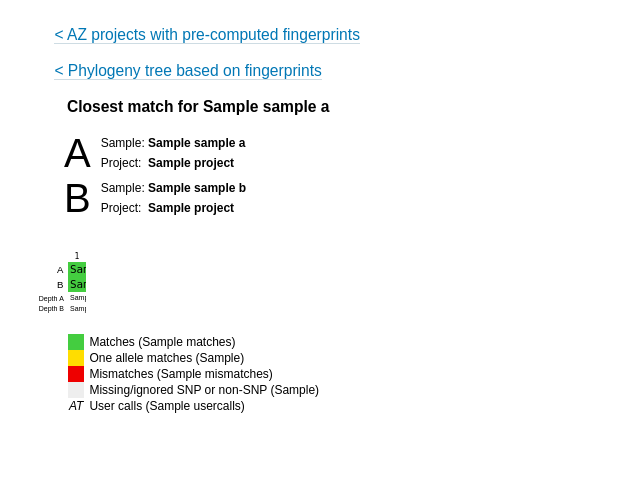
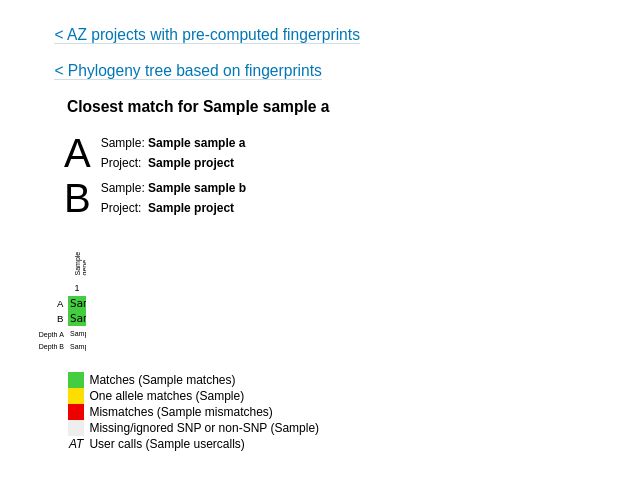
Before and after one commit to vladsaveliev/ClearUp, a Flask app: template fingerprinting/templates/sample.html in a window 1280 px wide. Shown: the top 490 px of the page, without its empty margins (0-640 px from the left). Run offline with Flask 2, Linux system fonts and the light colour scheme; the template is opened without the code that fills it: most values are stand-ins (such as "Sample title", 1, 10 or a date in 2020); parts of the project's set-up code (start-up, migrations or seed data) failed here and were passed over; some libraries are stand-ins or nearby versions.

Commit message:
Exposing gene names in the sample view, and storing variant depths in DB.

```diff
--- a/fingerprinting/model.py
+++ b/fingerprinting/model.py
@@ -64,6 +64,8 @@ class SNP(db.Model):
     allele1 = db.Column(db.String(1))
     allele2 = db.Column(db.String(1))
     depth = db.Column(db.Integer)
+    allele1_depth = db.Column(db.Integer)
+    allele2_depth = db.Column(db.Integer)
     usercall = db.Column(db.String)
 
     location_id = db.Column(db.String, db.ForeignKey('location.id'))
--- a/fingerprinting/static/css/sample.css
+++ b/fingerprinting/static/css/sample.css
@@ -48,7 +48,6 @@ table.snpCalls  {
 td.matchSampleInfoName  {
 	text-align: right;
 }
-
 td.matchSampleInfoValue  {
 	text-align: left;
 	font-weight: bold;
@@ -99,22 +98,35 @@ table.match td.cell {
     text-align: center;
 	padding: 1px 2px 1px 2px;
 }
-td.toprow, td.bottomrow, td.scorerow, td.snpIndex {
+td.toprow, td.bottomrow {
 	font-size: 11px;
 	font-family: monospace;
+}
+td.snp_index_td {
+	font-size: 9px;
+}
+td.snp_gene {
+	font-size: 7px;
+}
+td.snp_gene * {
+    transform: rotate(-90deg);
+	/*transform-origin: 50% 25%;*/
+	transform-origin: 100% 35%;
+    height: 30px;
 }
 td.bottomrow {
     border-bottom: 1px solid white;
 }
-td.snpIndex {
+table.match td.snp_index {
 	text-align: center;
 	font-size: 8px;
     border-top: 1px solid white;
-    padding-bottom: 0 !important;
+    padding-bottom: 0 ;
 }
-td.depthrow {
+table.match td.depthrow {
 	text-align: center;
 	font-size: 7px;
+    padding-top: 3px;
 }
 .usercall_input {
     width: 13px;
--- a/fingerprinting/templates/sample.html
+++ b/fingerprinting/templates/sample.html
@@ -42,10 +42,20 @@
 
         {% for snp_records in snp_tables %}
         <table class="match fixed " cellspacing="0" style="margin-left: -64px;">
+            <tr class="gene_row">
+                <td class="snp_gene_td">&nbsp;</td>
+                {% for snp_record in snp_records %}
+                    <td class="snp_gene cell"
+                     chrom="{{ snp_record.chrom }}"
+                       pos="{{ snp_record.pos }}">
+                      <div>{{ snp_record.gene }}</div>
+                    </td>
+                {% endfor %}
+            </tr>
             <tr class="index_row">
-                <td class="snpIndex">&nbsp;</td>
+                <td class="snp_index_td">&nbsp;</td>
                 {% for snp_record in snp_records %}
-                    <td class="snpIndex cell"
+                    <td class="snp_index_td cell"
                         id="{{ snp_record.index }}_idx"
                      chrom="{{ snp_record.chrom }}"
                        pos="{{ snp_record.pos }}">
@@ -93,7 +103,7 @@
                 {% endfor %}
             </tr>
             <tr class="table_variant depthrow">
-                <td class="abSmall depthrow" style="text-align: right; padding-top: 2px;">Depth&nbsp;A&nbsp;</td>
+                <td class="abSmall depthrow" style="text-align: right; padding-top: 4px;">Depth&nbsp;A&nbsp;</td>
                 {% for snp_record in snp_records %}
                     <td class="cell depthrow"
                            id="{{ snp_record.index }}_depth"
@@ -104,7 +114,7 @@
                 {% endfor %}
             </tr>
             <tr class="table_variant depthrow">
-                <td class="abSmall depthrow" style="text-align: right; padding-top: 1px;">Depth&nbsp;B&nbsp;</td>
+                <td class="abSmall depthrow" style="text-align: right; padding-top: 3px;">Depth&nbsp;B&nbsp;</td>
                 {% for snp_record in snp_records %}
                     <td class="cell depthrow"
                            id="{{ snp_record.index }}_depth"
@@ -122,7 +132,7 @@
             <tr><td class="legend_item het_match">&nbsp;&nbsp;</td>        <td>One allele matches ({{ snps_data.het_matches }})</td>                </tr>
             <tr><td class="legend_item mismatch">&nbsp;&nbsp;</td>         <td>Mismatches ({{ snps_data.mismatches }})</td>                           </tr>
             <tr><td class="legend_item nocall">&nbsp;&nbsp;</td>           <td>Missing/ignored SNP or non-SNP ({{ snps_data.snp_missing }})</td>    </tr>
-            <tr><td class="legend_item usercall"">AT</td>                  <td>User calls ({{ snps_data.usercalls }})</td>                           </tr>
+            <tr><td class="legend_item usercall">AT</td>                  <td>User calls ({{ snps_data.usercalls }})</td>                           </tr>
         </table>
 
         <br><br>
```
Also changed, not shown: fingerprinting/genotype.py (+12 -4 lines), fingerprinting/lookups.py (deleted, +0 -50 lines), fingerprinting/sample_view.py (+41 -2 lines).
